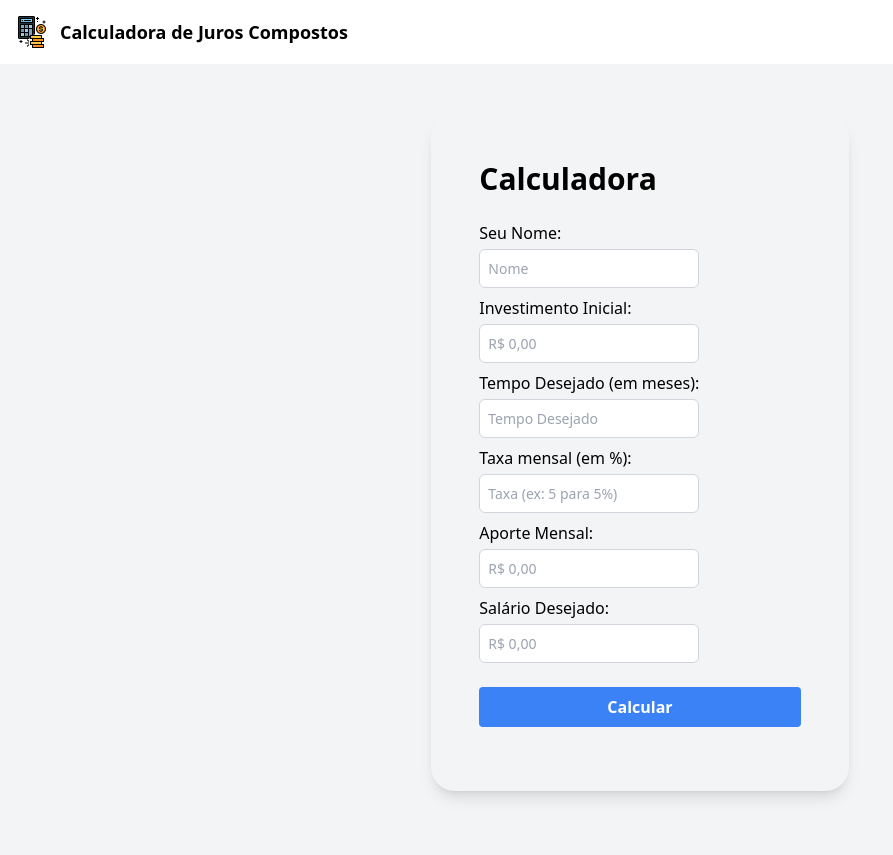
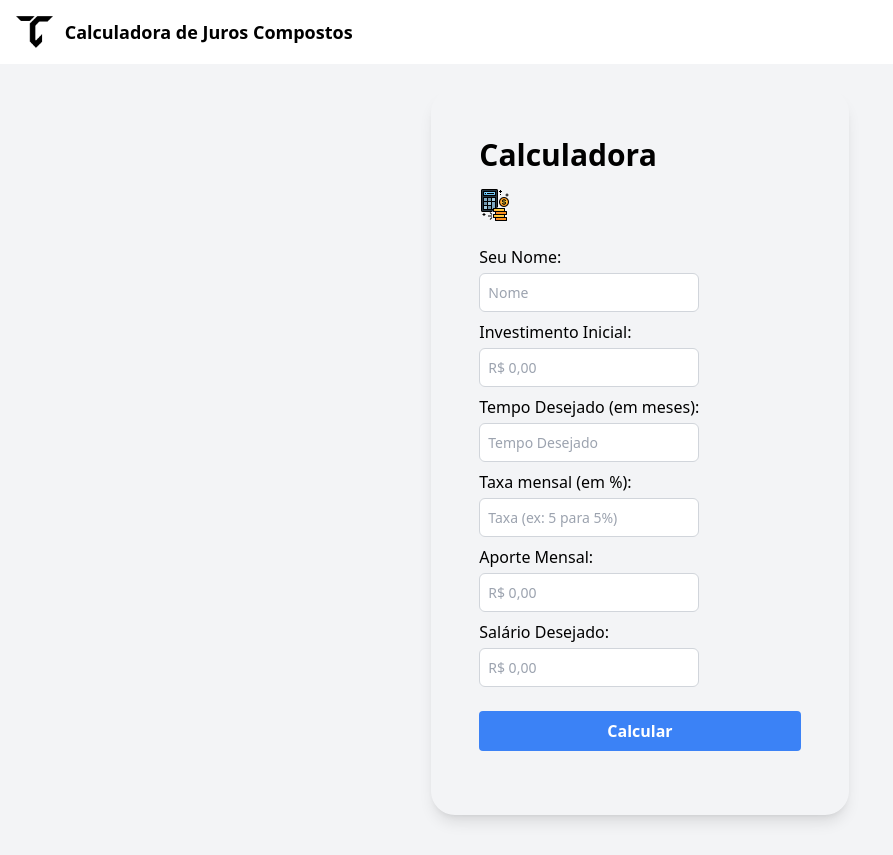
Before and after one commit to thiarly/calculadora-juros-compostos, a Flask app: page / in a window 1280 px wide. Shown: the top 855 px of the page, without its empty margins (0-893 px from the left). Run offline with Flask 3, Linux system fonts and the light colour scheme; some libraries are stand-ins or nearby versions.

Commit message:
Add bottom clean

```diff
--- a/calculadora/templates/calculadora.html
+++ b/calculadora/templates/calculadora.html
@@ -7,9 +7,10 @@
 {% block content %}
 <div class="flex items-center justify-center h-auto mt-8 sm:h-screen sm:mt-2 bg-gray-100">
     <div class="flex flex-col justify-center sm:max-w-sm md:max-w-md p-6 sm:p-12 shadow-lg rounded-3xl sm:px-12 dark:bg-white dark:text-gray-900 mb-10">
-        <h1 class="text-2xl font-semibold sm:text-3xl dark:text-black mb-6 transition duration-300 ease-in-out hover:text-blue-500">
+        <h1 class="text-2xl font-semibold sm:text-3xl dark:text-black mb-4 transition duration-300 ease-in-out hover:text-blue-500">
             Calculadora
           </h1>
+          <img src="{{ url_for('static', filename='image/calc.png')}}" class="h-8 w-8 mr-3 mb-6" alt="Logo Juros Compostos" />
 
         <form method="post" action="{{ url_for('calculadora_juros_compostos') }}" onsubmit="return prepareForSubmission()">
             <label for="nome" class="block mb-1">Seu Nome:</label>
--- a/calculadora/templates/navbar.html
+++ b/calculadora/templates/navbar.html
@@ -11,7 +11,7 @@
     <nav class="bg-white border-gray-200 dark:bg-gray-900">
         <div class="max-w-screen-xl flex flex-wrap items-center justify-between mx-auto p-4">
           <a href="{{url_for('calculadora_juros_compostos')}}" class="flex items-center">
-              <img src="{{ url_for('static', filename='image/calc.png')}}" class="h-8 mr-3" alt="Logo Juros Compostos" />
+              <img src="{{ url_for('static', filename='image/TC.png')}}" class="h-8 mr-3" alt="Logo Juros Compostos" />
               <span class="self-center text-base sm:text-lg font-semibold whitespace-nowrap dark:text-white">Calculadora de Juros Compostos</span>
           </a>
         </div>
```
Also changed, not shown: calculadora/templates/resultado.html (+8 -1 lines).
